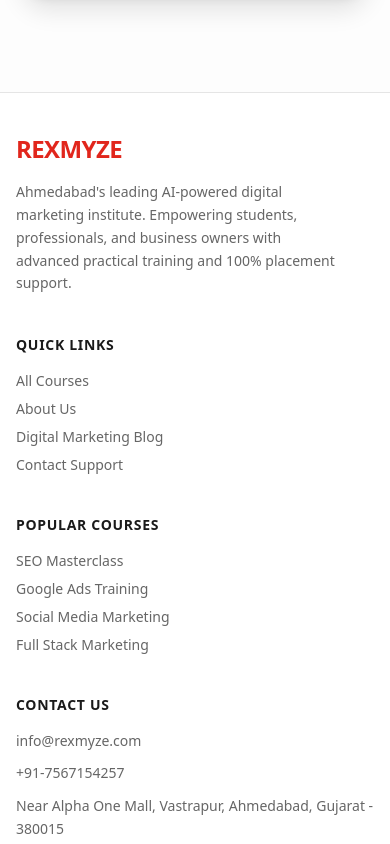
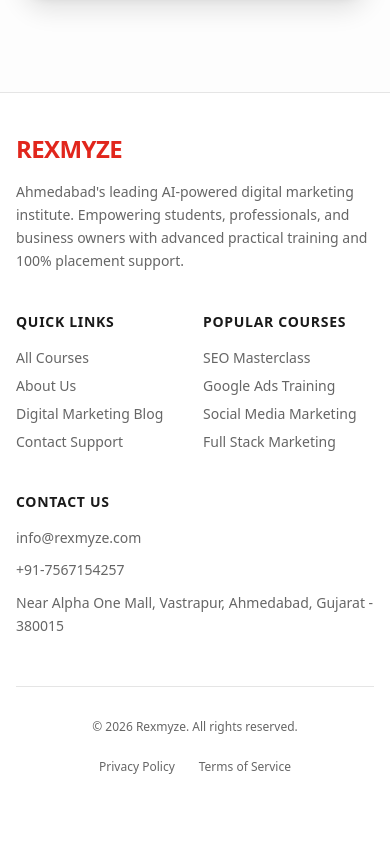
Before and after one commit to Ayushi4974/Rexmyze, a Next.js app: page / in a window 390 px wide. Shown: the part 7960-8804 px from the top of the page. After the commit the page ends 8775 px from the top, so only its background shows below. Built offline with nearby package versions, Linux system fonts and the light colour scheme.

Commit message:
update footer mobile layout: brand on top with 2-column links below

```diff
--- a/src/components/shared/footer.tsx
+++ b/src/components/shared/footer.tsx
@@ -4,13 +4,13 @@
   return (
     <footer className="border-t border-border bg-background py-10 sm:py-16">
       <div className="container mx-auto px-4 sm:px-6 lg:px-8">
-        <div className="grid grid-cols-1 sm:grid-cols-2 md:grid-cols-3 lg:grid-cols-4 gap-10 sm:gap-12">
+        <div className="grid grid-cols-2 md:grid-cols-3 lg:grid-cols-4 gap-x-4 gap-y-10 sm:gap-12">
           {/* Brand Info */}
-          <div className="flex flex-col space-y-4">
+          <div className="flex flex-col space-y-4 order-1 col-span-2 md:col-span-1">
             <Link href="/" className="text-2xl font-bold tracking-tight text-primary">
               REXM<span className="text-accent">YZE</span>
             </Link>
-            <p className="text-sm text-muted-foreground leading-relaxed max-w-xs">
+            <p className="text-sm text-muted-foreground leading-relaxed md:max-w-xs">
               Ahmedabad's leading AI-powered digital marketing institute.
               Empowering students, professionals, and business owners with
               advanced practical training and 100% placement support.
@@ -18,7 +18,7 @@
           </div>
 
           {/* Quick Links */}
-          <div className="flex flex-col space-y-4">
+          <div className="flex flex-col space-y-4 order-2 md:order-2">
             <h3 className="text-sm font-semibold uppercase tracking-wider text-foreground">Quick Links</h3>
             <div className="flex flex-col space-y-2">
               <Link href="/courses" className="text-sm text-muted-foreground hover:text-primary transition-colors">All Courses</Link>
@@ -29,7 +29,7 @@
           </div>
 
           {/* Top Courses */}
-          <div className="flex flex-col space-y-4">
+          <div className="flex flex-col space-y-4 order-3 md:order-3">
             <h3 className="text-sm font-semibold uppercase tracking-wider text-foreground">Popular Courses</h3>
             <div className="flex flex-col space-y-2">
               <Link href="/courses/seo" className="text-sm text-muted-foreground hover:text-primary transition-colors">SEO Masterclass</Link>
@@ -40,7 +40,7 @@
           </div>
 
           {/* Contact Info */}
-          <div className="flex flex-col space-y-4">
+          <div className="flex flex-col space-y-4 order-4 md:order-4 col-span-2 md:col-span-1">
             <h3 className="text-sm font-semibold uppercase tracking-wider text-foreground">Contact Us</h3>
             <div className="space-y-3">
               <a href="mailto:info@rexmyze.com" className="text-sm text-muted-foreground hover:text-primary transition-colors block">
```
